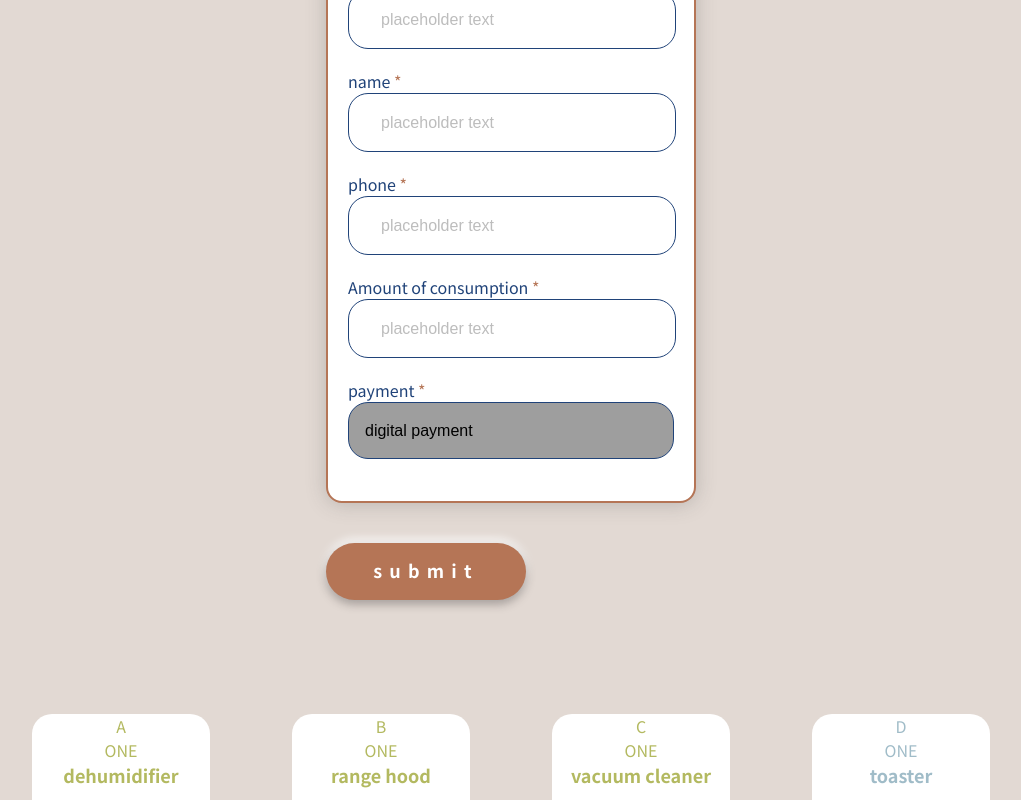
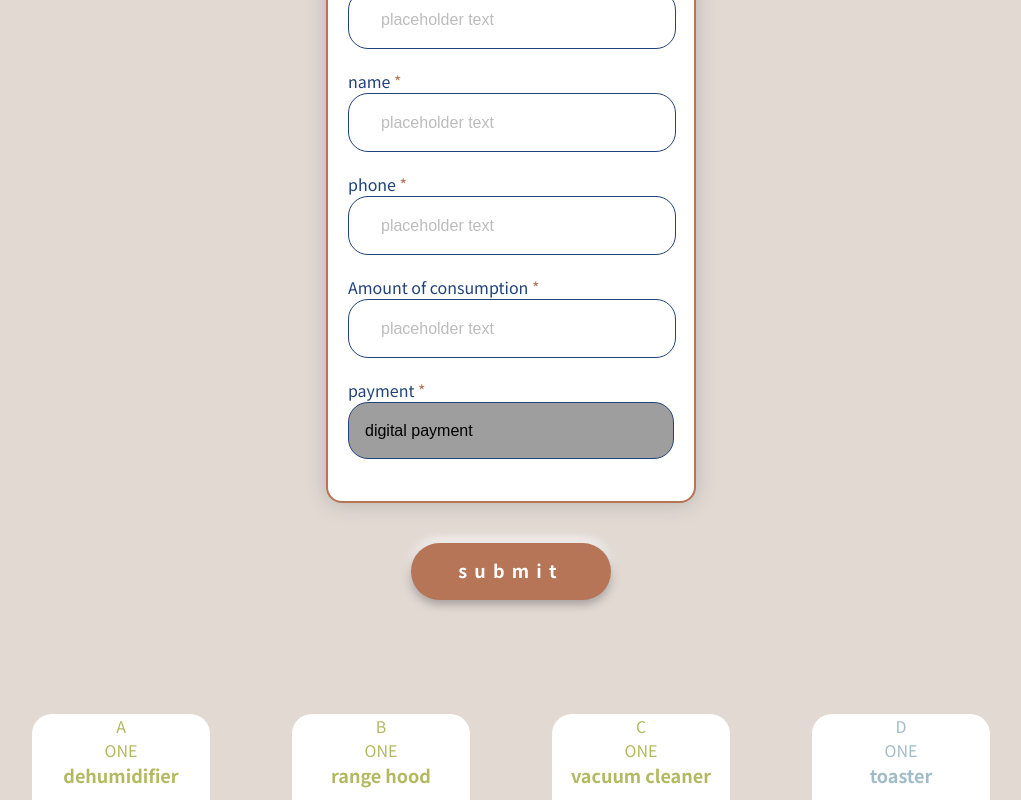
Before and after one commit to LinBii/ewill-test, a Vue app: page / in a window 1280 px wide. Shown: the part 937-1737 px from the top of the page, without its empty margins (129-1150 px from the left). Built offline with nearby package versions, Linux system fonts and the light colour scheme; grey boxes are pictures that could not be loaded.

Commit message:
modify submit button position

```diff
--- a/src/style.scss
+++ b/src/style.scss
@@ -207,7 +207,7 @@ select {
   }
 
   .submit {
-    margin: 40px auto;
+    margin: 40px 100px;
     box-shadow: 0px 4px 10px rgba(40, 35, 35, 0.35),
       0px -4px 10px rgba(255, 255, 255, 0.9);
   }
```
